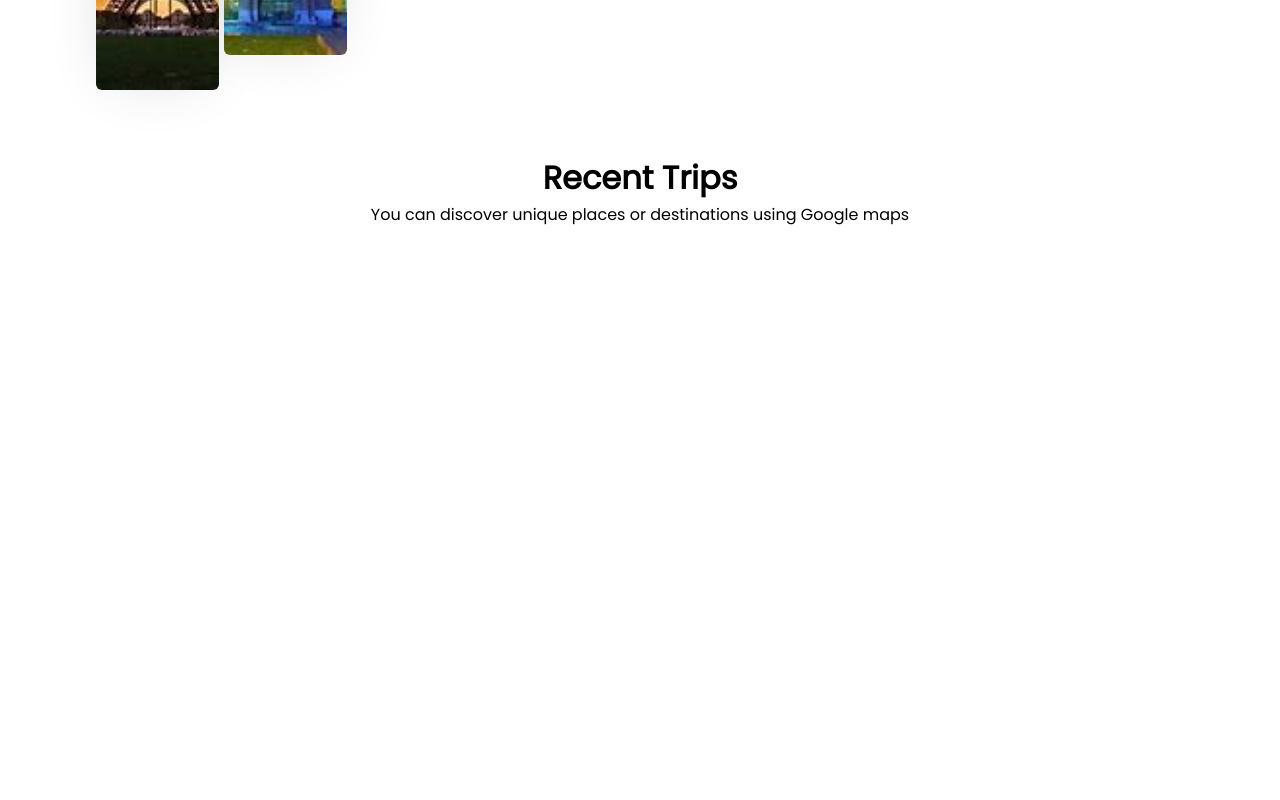
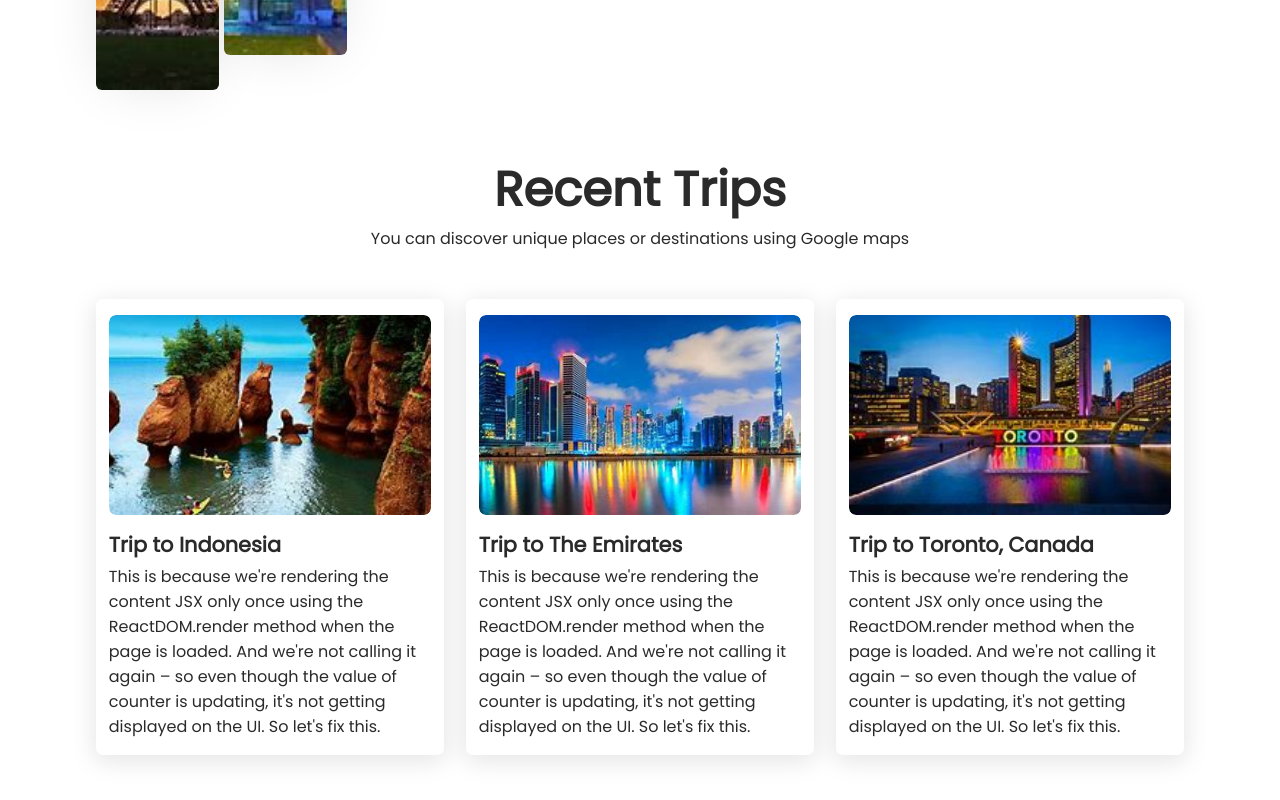
Before and after one commit to christian-nwachukwu/tour-guide, a React (Create React App) app: page / in a window 1280 px wide. Shown: the part 1715-2515 px from the top of the page. Before the commit the page ends 1942 px from the top, so only its background shows below. Built offline with nearby package versions, Linux system fonts and the light colour scheme.

Commit message:
completed the recent trips segment

```diff
--- a/src/components/Trip.css
+++ b/src/components/Trip.css
@@ -0,0 +1,60 @@
+.trip{
+    margin: 4rem 6rem;
+    color: #2a2a2a;
+}
+
+.trip h1{
+    font-size: 3rem;
+}
+
+.tripcard{
+    margin-top: 3rem;
+    display: flex;
+    justify-content: space-between;
+}
+
+.t-card{
+    width: 32%;
+    text-align: start;
+    box-shadow: 0 5px 25px 2px rgba(0, 0, 0, 0.1);
+    border-radius: 7px;
+    cursor: pointer;
+    padding: 1rem .8rem;
+}
+
+.t-image{
+    height: 200px;
+    overflow: hidden;
+    border-radius: 7px;
+}
+
+.t-image img{
+    width: 100%;
+    height: 100%;
+    transition: 0.3s ease-in-out;
+    border-radius: 7px;
+}
+
+.t-image:hover img{
+    transform: scale(1.3);
+}
+
+.t-card h4{
+    font-size: 1.3rem;
+    padding: .9rem 0 .2rem 0;
+}
+
+@media screen and (max-width: 850px) {
+    .trip{
+        margin: 4rem 2rem;
+    }
+
+    .tripcard{
+        flex-direction: column;
+    }
+
+    .t-card{
+        width: 100%;
+        margin-bottom: 1.5rem;
+    }
+}
--- a/src/components/Trip.js
+++ b/src/components/Trip.js
@@ -1,4 +1,8 @@
 import "./Trip.css";
+import TripData from "./TripData";
+import Dest1 from "../assets/apisobd.jpg";
+import Dest2 from "../assets/uae.jpg";
+import Dest3 from "../assets/toronto.jpg";
 
 function Trip() {
     return(
@@ -6,6 +10,43 @@ function Trip() {
             <h1>Recent Trips</h1>
                 <p>You can discover unique places
                     or destinations using Google maps</p>
+            <div className="tripcard">
+                <TripData
+                    image={Dest1}
+                    heading="Trip to Indonesia"
+                    text="This is because we're rendering
+                    the content JSX only once using the
+                    ReactDOM.render method when the page
+                    is loaded. And we're not calling it again
+                     – so even though the value of counter is
+                     updating, it's not getting displayed on
+                     the UI. So let's fix this."
+                />
+
+                <TripData
+                    image={Dest2}
+                    heading="Trip to The Emirates"
+                    text="This is because we're rendering
+                    the content JSX only once using the
+                    ReactDOM.render method when the page
+                    is loaded. And we're not calling it again
+                     – so even though the value of counter is
+                     updating, it's not getting displayed on
+                     the UI. So let's fix this."
+                />
+
+                <TripData
+                    image={Dest3}
+                    heading="Trip to Toronto, Canada"
+                    text="This is because we're rendering
+                    the content JSX only once using the
+                    ReactDOM.render method when the page
+                    is loaded. And we're not calling it again
+                     – so even though the value of counter is
+                     updating, it's not getting displayed on
+                     the UI. So let's fix this."
+                />
+            </div>
         </div>
     );
 }
--- a/src/components/TripData.js
+++ b/src/components/TripData.js
@@ -0,0 +1,16 @@
+import Trip from "./Trip";
+import "./Trip.css";
+
+function TripData(props) {
+    return(
+        <div className="t-card">
+            <div className="t-image">
+                <img src={props.image} alt="cardImage"/>
+            </div>
+            <h4>{props.heading}</h4>
+            <p>{props.text}</p>
+        </div>
+    );
+}
+
+export default TripData;
```
